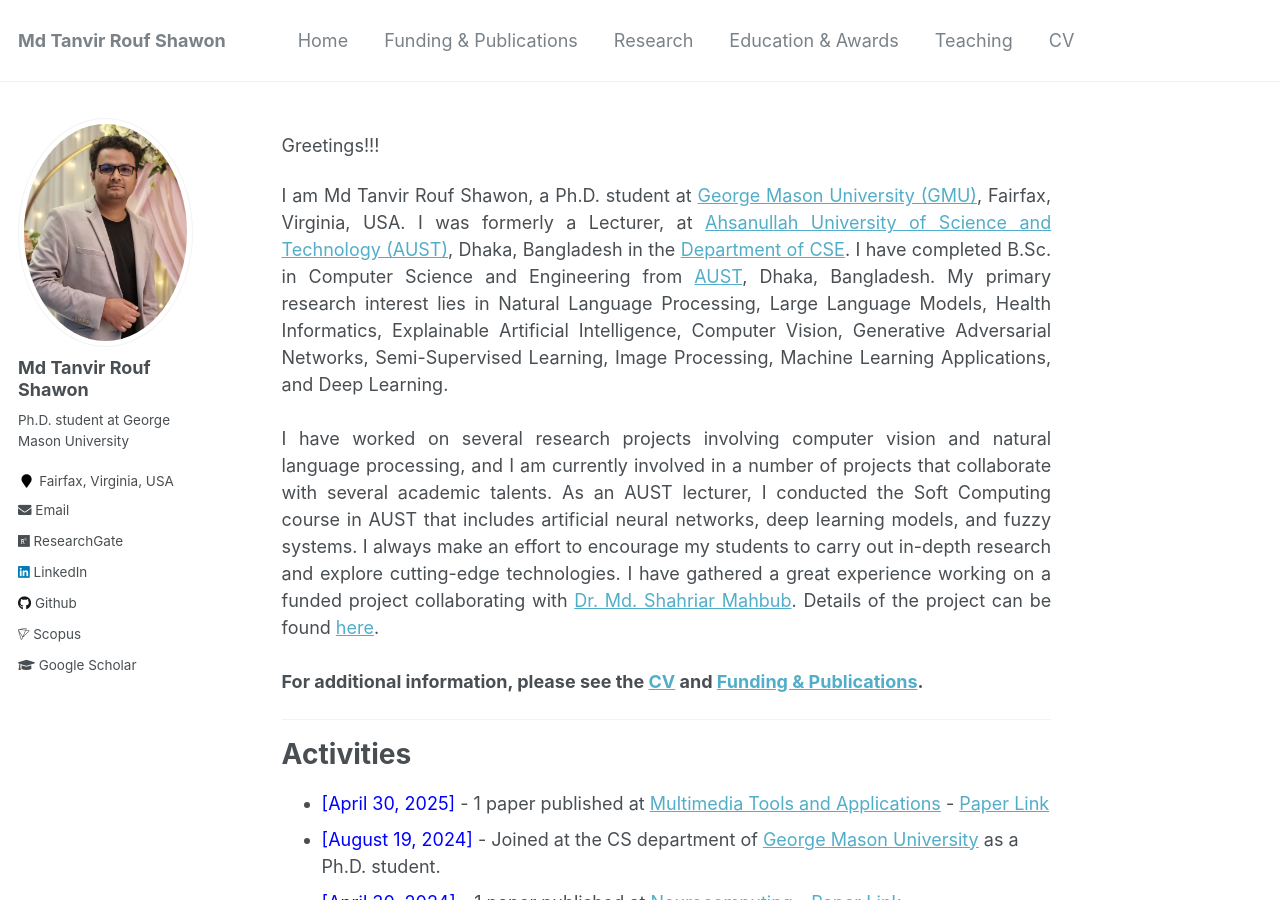
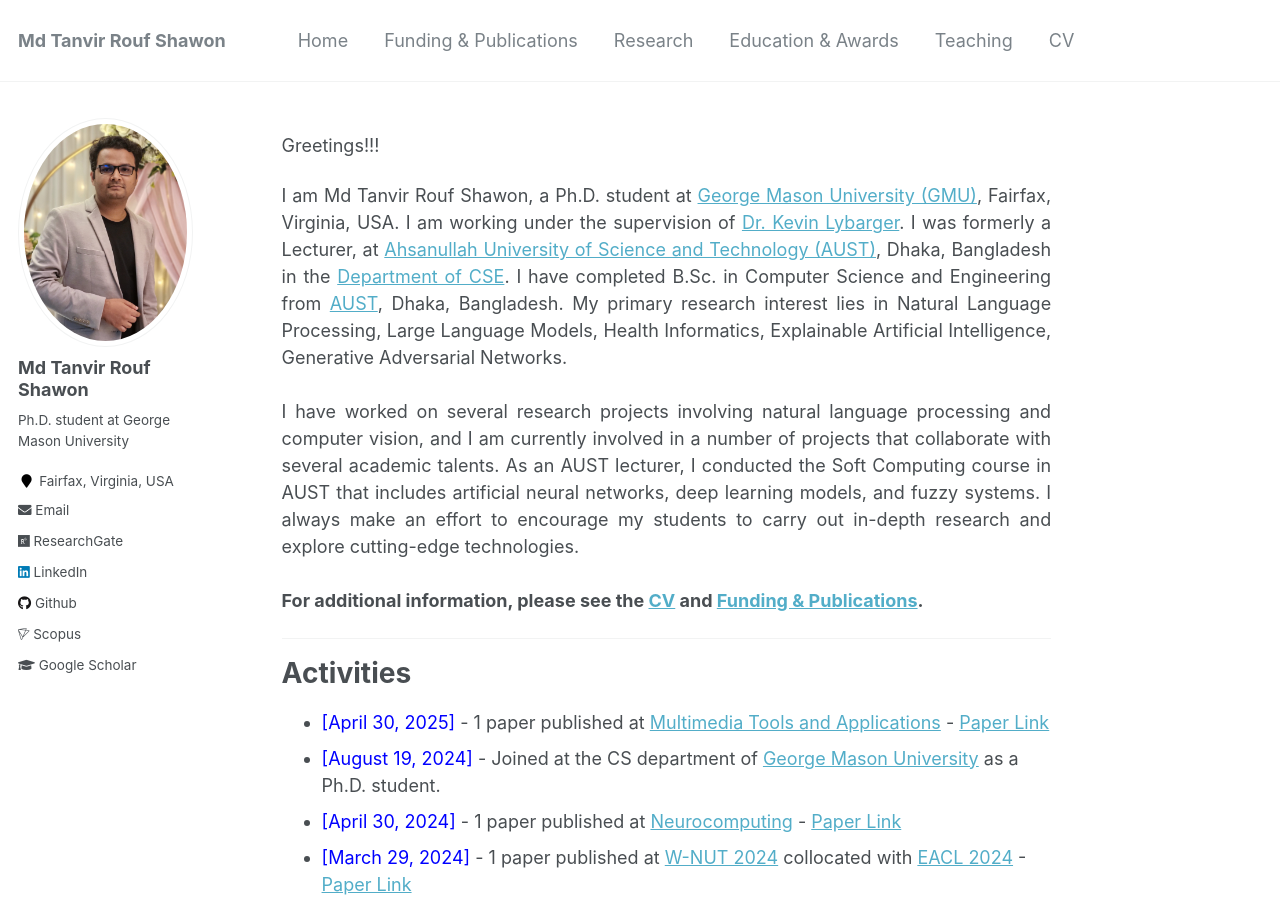
Before and after one commit to shawon-tanvir/shawon-tanvir.github.io, a Jekyll site: the page built from _pages/about.md, in a window 1280 px wide and 900 px high. Built offline with Jekyll 4.4.1, drawn with Linux system fonts in a browser that asks for light colours; a script that is not in the unit is left out.

Commit message:
Revise about page content and research focus
Updated personal introduction and research interests.

```diff
--- a/_pages/about.md
+++ b/_pages/about.md
@@ -12,11 +12,10 @@ Greetings!!!
 
 <div style="text-align: justify">
 
-I am Md Tanvir Rouf Shawon, a Ph.D. student at <a href="http://gmu.edu/">George Mason University (GMU)</a>, Fairfax, Virginia, USA. I was formerly a Lecturer, at <a href="http://aust.edu/">Ahsanullah University of Science and Technology (AUST)</a>, Dhaka, Bangladesh in the <a href="https://www.aust.edu/cse">Department of CSE</a>. I have completed B.Sc. in Computer Science and Engineering from <a href="http://aust.edu/">AUST</a>, Dhaka, Bangladesh. My primary research interest lies in Natural Language Processing, Large Language Models, Health Informatics, Explainable Artificial Intelligence, Computer Vision, Generative Adversarial Networks, Semi-Supervised Learning, Image Processing, Machine Learning Applications, and Deep Learning.<br /><br/>
+I am Md Tanvir Rouf Shawon, a Ph.D. student at <a href="http://gmu.edu/">George Mason University (GMU)</a>, Fairfax, Virginia, USA. I am working under the supervision of <a href="https://www.gmu.edu/profiles/klybarge">Dr. Kevin Lybarger</a>. I was formerly a Lecturer, at <a href="http://aust.edu/">Ahsanullah University of Science and Technology (AUST)</a>, Dhaka, Bangladesh in the <a href="https://www.aust.edu/cse">Department of CSE</a>. I have completed B.Sc. in Computer Science and Engineering from <a href="http://aust.edu/">AUST</a>, Dhaka, Bangladesh. My primary research interest lies in Natural Language Processing, Large Language Models, Health Informatics, Explainable Artificial Intelligence, Generative Adversarial Networks.<br /><br/>
 
-I have worked on several research projects involving computer vision and natural language processing, and I am currently involved in a number of projects that collaborate with several academic talents. As an AUST lecturer, I conducted the Soft Computing course in AUST that includes artificial neural networks, deep learning models, and fuzzy systems. I always make an effort to encourage my students to carry out in-depth research and explore cutting-edge technologies. I have gathered a great experience working on a funded project collaborating with <a href="https://scholar.google.com/citations?user=pBArY-sAAAAJ&hl=en">Dr. Md. Shahriar Mahbub</a>. Details of the project can be found <a href="https://shawon-tanvir.github.io/publications/">here</a>.  <br /><br/>
+I have worked on several research projects involving natural language processing and computer vision, and I am currently involved in a number of projects that collaborate with several academic talents. As an AUST lecturer, I conducted the Soft Computing course in AUST that includes artificial neural networks, deep learning models, and fuzzy systems. I always make an effort to encourage my students to carry out in-depth research and explore cutting-edge technologies.  <br /><br/>
 </div>
-
 
 **For additional information, please see the [CV](https://shawon-tanvir.github.io/cv/) and [Funding & Publications](https://shawon-tanvir.github.io/publications/).**
 
```
